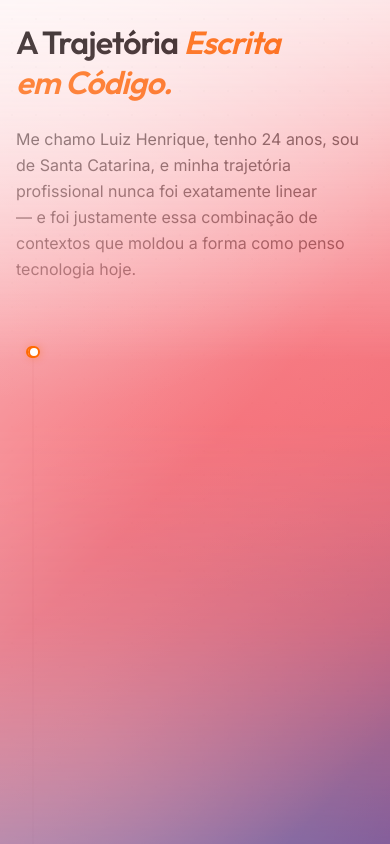
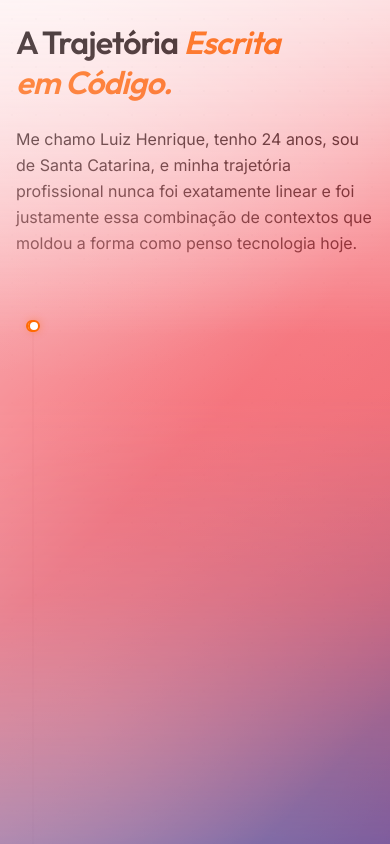
Before and after one commit to luizmessiaass/portif-lio, a Next.js app: page / in a window 390 px wide. Shown: the part 2620-3464 px from the top of the page. Built offline with nearby package versions, Linux system fonts and the light colour scheme.

Commit message:
style: improve text readability and color blend connection in journey section

```diff
--- a/src/sections/Journey.tsx
+++ b/src/sections/Journey.tsx
@@ -357,16 +357,16 @@ export function Journey() {
 
       if (viewportCenter < linceCenter) {
         const p = progressBetween(introCenter, linceCenter);
-        weights = [1 - p, p, 0, 0];
+        weights = [1 - p, p, 0.1, 0]; // Adiciona um leve overlap das outras cores
       } else if (viewportCenter < bungeCenter) {
         const p = progressBetween(linceCenter, bungeCenter);
-        weights = [0, 1 - p, p, 0];
+        weights = [0, 1 - p, p, 0.1];
       } else if (viewportCenter < mapfitCenter) {
         const p = progressBetween(bungeCenter, mapfitCenter);
-        weights = [0, 0, 1 - p, p];
+        weights = [0.1, 0, 1 - p, p];
       } else {
         const p = progressBetween(mapfitCenter, outroCenter);
-        weights = [p, 0, 0, 1 - p];
+        weights = [p, 0.1, 0, 1 - p];
       }
 
       layers.forEach((layer, index) => {
@@ -461,8 +461,8 @@ export function Journey() {
           <h2 className="font-clash text-[clamp(2rem,7vw,5rem)] font-semibold leading-tight tracking-tight text-[#111] text-pretty">
             A Trajetória <span className="text-[#ff6a00] italic">Escrita em Código.</span>
           </h2>
-          <p className="mt-6 max-w-[750px] font-general text-base leading-relaxed text-[#555] text-pretty sm:text-lg">
-            Me chamo Luiz Henrique, tenho 24 anos, sou de Santa Catarina, e minha trajetória profissional nunca foi exatamente linear — e foi justamente essa combinação de contextos que moldou a forma como penso tecnologia hoje.
+          <p className="mt-6 max-w-[750px] font-general text-base leading-relaxed text-[#111] text-pretty sm:text-lg">
+            Me chamo Luiz Henrique, tenho 24 anos, sou de Santa Catarina, e minha trajetória profissional nunca foi exatamente linear e foi justamente essa combinação de contextos que moldou a forma como penso tecnologia hoje.
           </p>
         </div>
 
```
